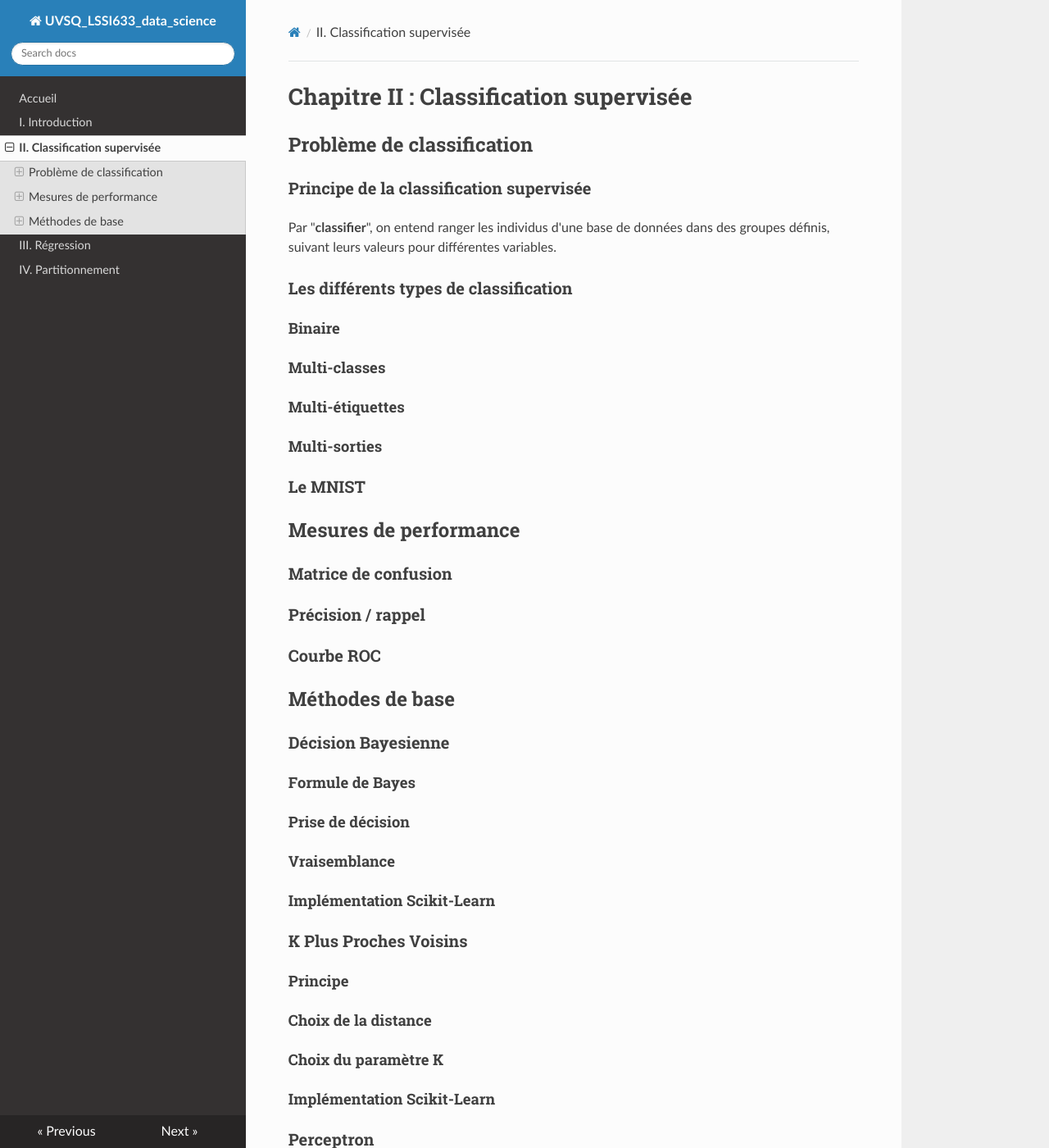
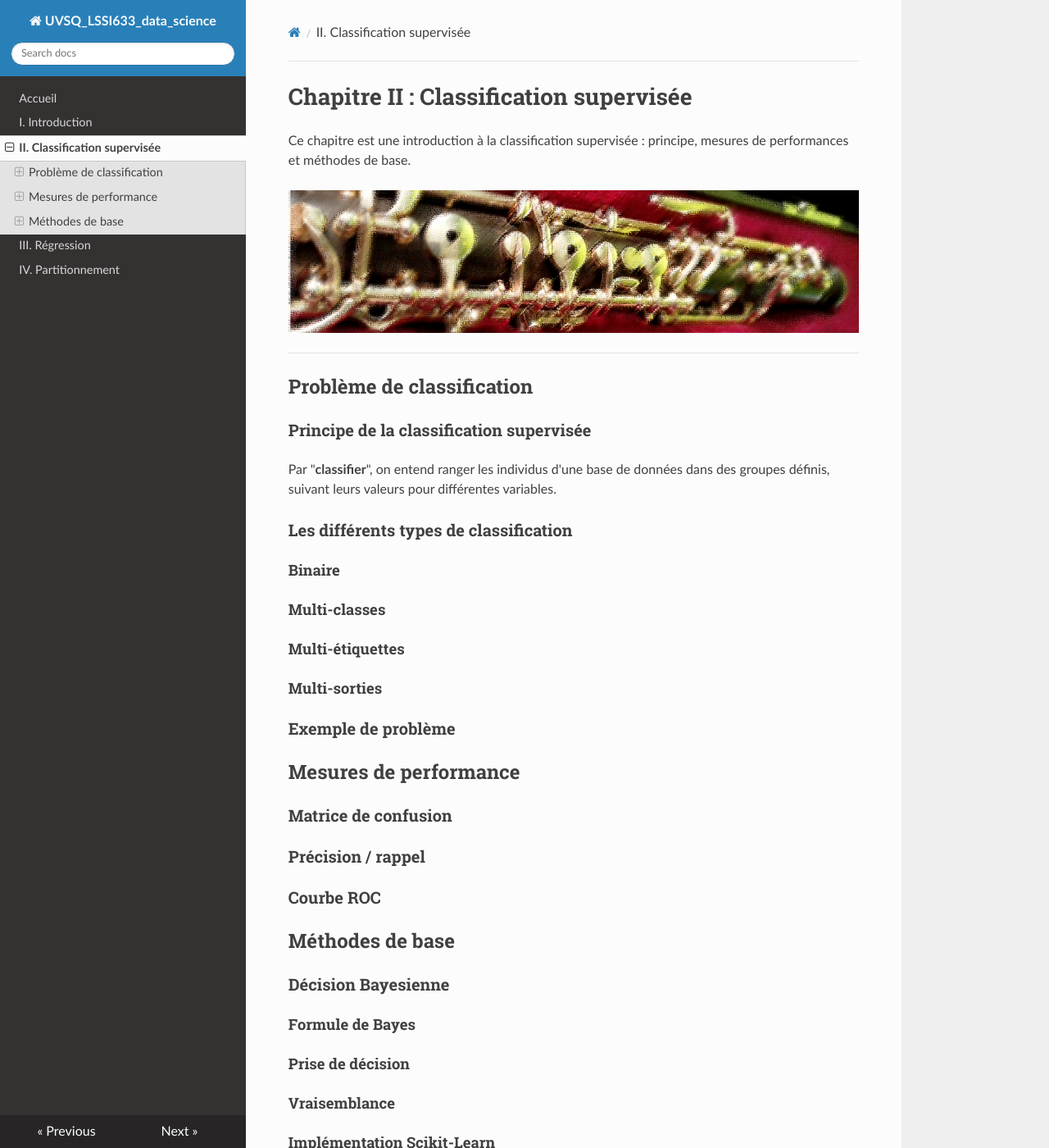
Before and after one commit to NicOudart/UVSQ_LSSI633_data_science, an MkDocs documentation site: the page built from docs/Chap2_Classification_supervisee.md, in a window 1280 px wide and 1400 px high. Shown: the whole window at 82% size. Built offline with MkDocs 1.6.1, drawn with Linux system fonts in a browser that asks for light colours; nearby versions of some CDN libraries.

Commit message:
-Beginning Chapter 2.

```diff
--- a/docs/Chap2_Classification_supervisee.md
+++ b/docs/Chap2_Classification_supervisee.md
@@ -1,4 +1,10 @@
 # Chapitre II : Classification supervisée
+
+Ce chapitre est une introduction à la classification supervisée : principe, mesures de performances et méthodes de base.
+
+![En-tête chapitre II](img/Chap2_header.png)
+
+---
 
 ## Problème de classification
 
@@ -16,7 +22,7 @@ Par "**classifier**", on entend ranger les individus d'une base de données dans
 
 #### Multi-sorties
 
-### Le MNIST
+### Exemple de problème
 
 ## Mesures de performance
 
```
Also changed, not shown: docs/img/Chap1_header.png, docs/img/Chap2_header.png (added).
